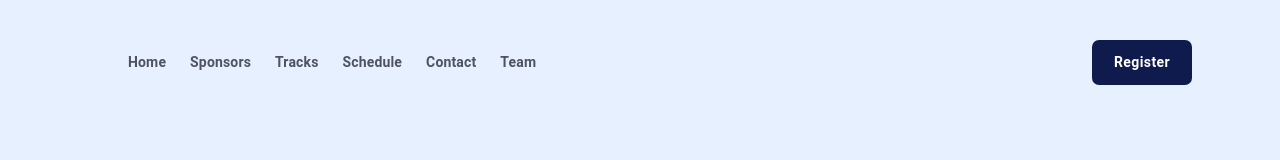
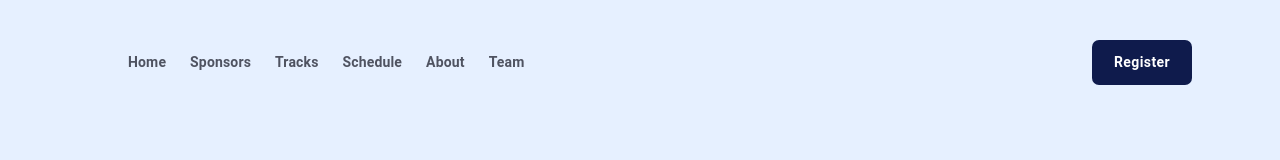
Before and after one commit to devagra28/ichacknew, a React (Create React App) app: page / in a window 1280 px wide. Shown: the top 160 px of the page. Built offline with nearby package versions, Linux system fonts and the light colour scheme.

Commit message:
changed contact to about

```diff
--- a/src/components/Navbar.js
+++ b/src/components/Navbar.js
@@ -11,6 +11,7 @@ import ContactsIcon from "@mui/icons-material/Contacts";
 // import logoImg from "../media/ic-logo-white.png";
 import { Container } from "@mui/system";
 import CustomButton from "./CustomButton";
+import About from "../pages/About";
 import {
   Drawer,
   Link,
@@ -44,7 +45,7 @@ export const Navbar = () => {
     { text: "Sponsor", icon: <FeaturedPlayListIcon />, href: "/sponsor" },
     { text: "Tracks", icon: <MiscellaneousServicesIcon />, href: "/track" },
     { text: "Schedule", icon: <ListAltIcon />, href: "/schedule" },
-    { text: "Contact", icon: <ContactsIcon />, href: "/contact" },
+    { text: "About", icon: <ContactsIcon />, href: "/About" },
     { text: "Team", icon: <ContactsIcon />, href: "/team" },
   ];
 
@@ -152,8 +153,8 @@ export const Navbar = () => {
           <NavLink variant="body2" href="/schedule">
             Schedule
           </NavLink>
-          <NavLink variant="body2" href="/contact">
-            Contact
+          <NavLink variant="body2" href="/about">
+            About
           </NavLink>
           <NavLink variant="body2" href="/team">
             Team
```
